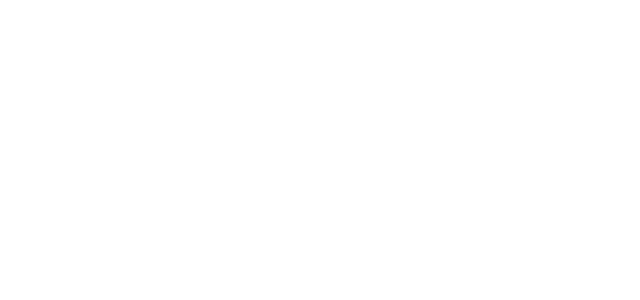
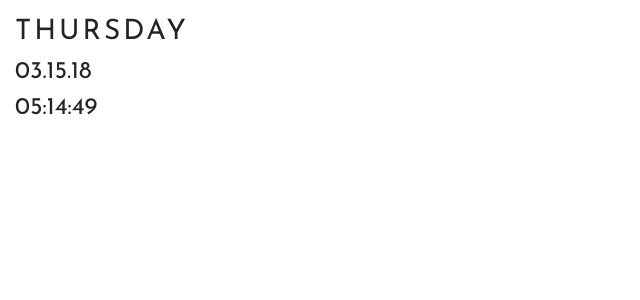
Before and after one commit to iwakoscott/mission-control, a React (Create React App) app: page / in a window 1280 px wide. Shown: the top 300 px of the page, without its empty margins (0-640 px from the left). Built offline with nearby package versions, Linux system fonts and the light colour scheme.

Commit message:
complete Clock and set styling

```diff
--- a/src/components/Clock.js
+++ b/src/components/Clock.js
@@ -1,9 +1,32 @@
 import React, { Component } from 'react';
-
+import { parseTime } from '../utils/tools';
 class Clock extends Component {
 
+  constructor(props){
+    super(props);
+    this.state = {
+      day: null,
+      date: null,
+      time: null
+    }
+  } // constructor
+
+  componentDidMount(){
+    this.interval = setInterval(() => {
+      const now = new Date(Date.now());
+      this.setState(parseTime(now));
+    }, 1000);
+  } // componentDidMount
+
   render(){
-
+    const { date, day, time } = this.state;
+    return (
+      <div className="col-sm-4 mt-3">
+        <h3 id="day">{day}</h3>
+        <h4 id="date">{date}</h4>
+        <h4 id="time">{time}</h4>
+      </div>
+    );
   } // render
 
 } // Clock
--- a/src/components/MissionControl.js
+++ b/src/components/MissionControl.js
@@ -1,12 +1,14 @@
 import React, { Component } from 'react';
+import Clock from './Clock';
 
 class MissionControl extends Component {
 
   render(){
     return (
       <div className="container-fluid">
-        {/* <Clock />
-        <Indicator /> */}
+        <div className="row">
+          <Clock />
+        </div>
       </div>
     );
   } // render
--- a/src/index.css
+++ b/src/index.css
@@ -7,3 +7,8 @@
   padding: 0;
   font-family: sans-serif;
 }
+
+#day {
+  letter-spacing: 3px;
+  text-transform: uppercase;
+}
```
